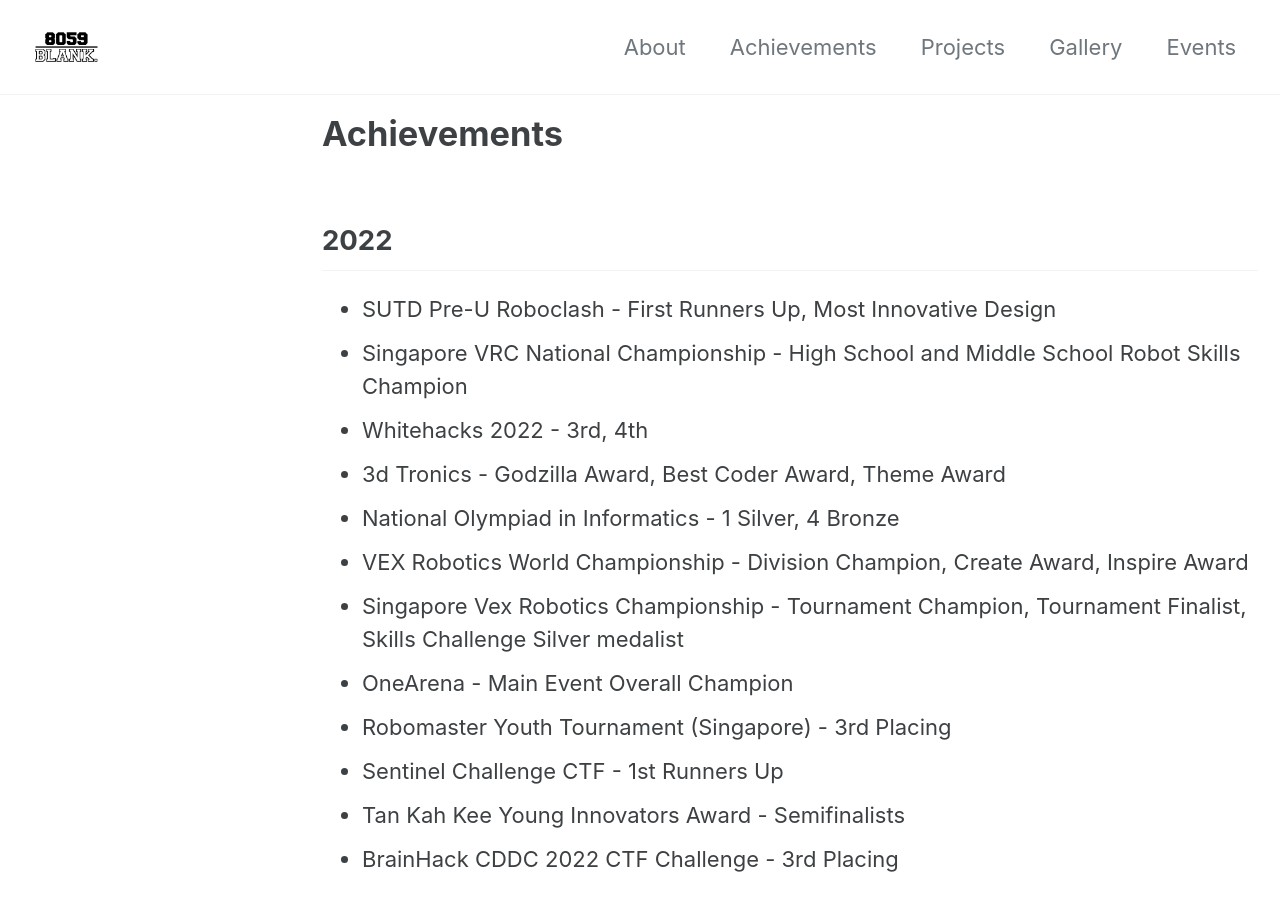
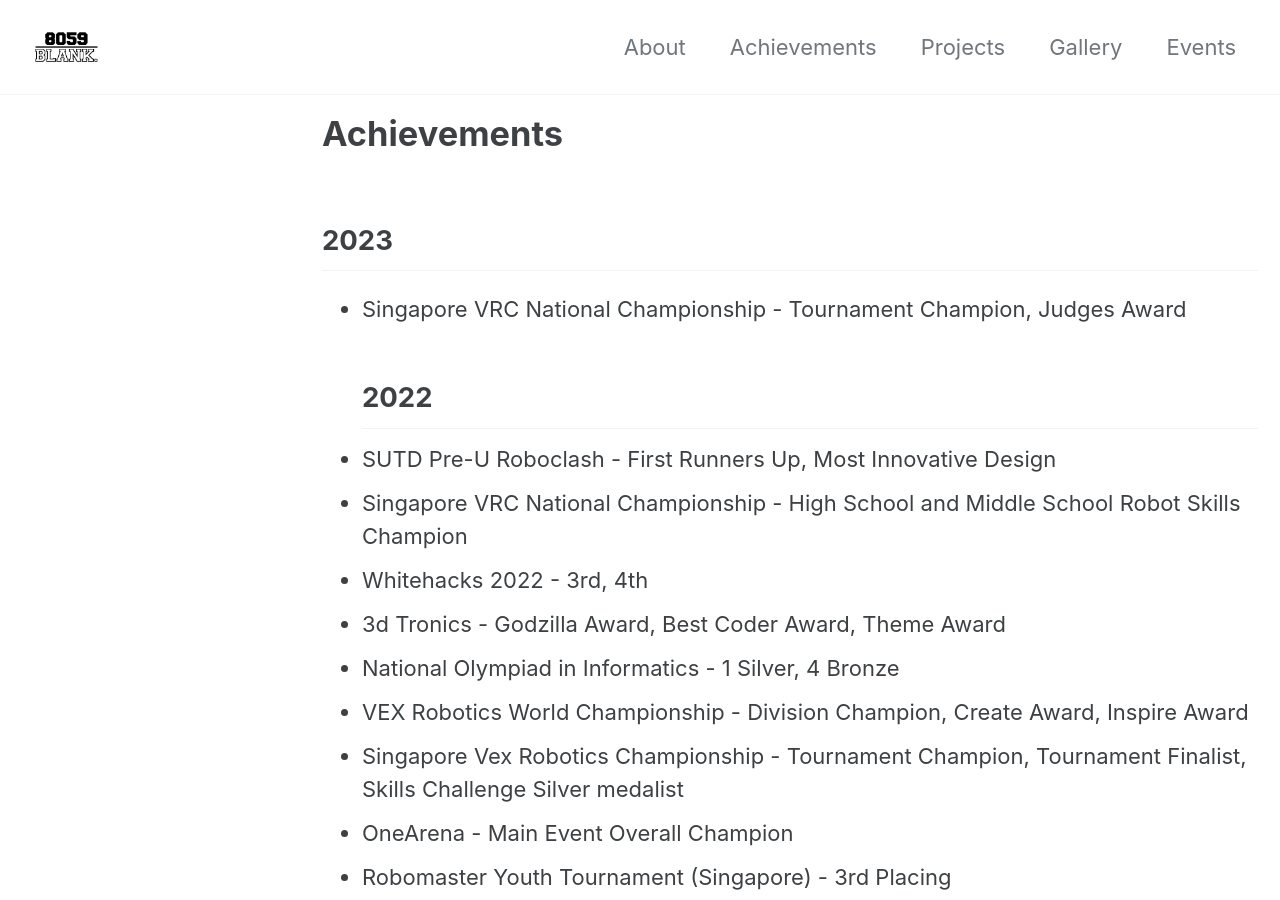
Before and after one commit to 8059blank/8059blank.github.io, a Jekyll site: the page built from achievements/index.md, in a window 1280 px wide and 900 px high. Built offline with Jekyll 4.4.1, drawn with Linux system fonts in a browser that asks for light colours; cached includes are drawn as plain includes; nearby versions of some CDN libraries.

Commit message:
Update index.md

```diff
--- a/achievements/index.md
+++ b/achievements/index.md
@@ -2,6 +2,8 @@
 layout: single
 title: Achievements
 ---
+## 2023
+- Singapore VRC National Championship - Tournament Champion, Judges Award
 ## 2022
 - SUTD Pre-U Roboclash - First Runners Up, Most Innovative Design
 - Singapore VRC National Championship - High School and Middle School Robot Skills Champion
@@ -15,6 +17,7 @@
 - Sentinel Challenge CTF - 1st Runners Up
 - Tan Kah Kee Young Innovators Award - Semifinalists
 - BrainHack CDDC 2022 CTF Challenge - 3rd Placing
+
 
 ## 2021
 - Singapore VRC National Skills Challenge - Champion (Tertiary 1st, 2nd, 3rd Placing), Middle School Champion
```
